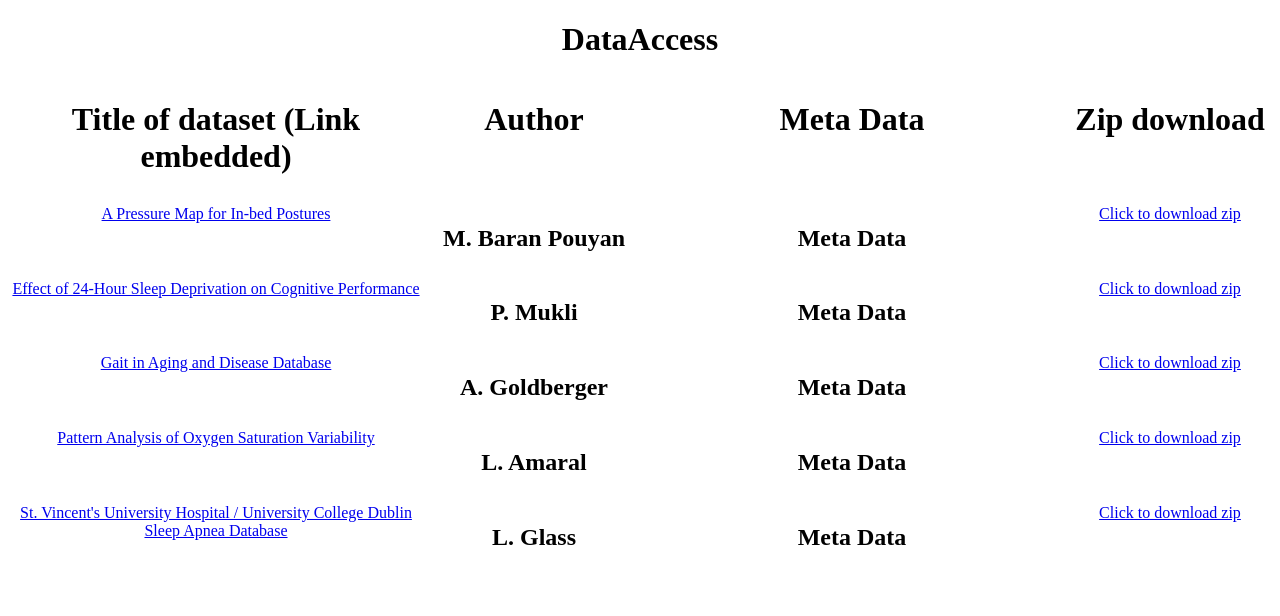
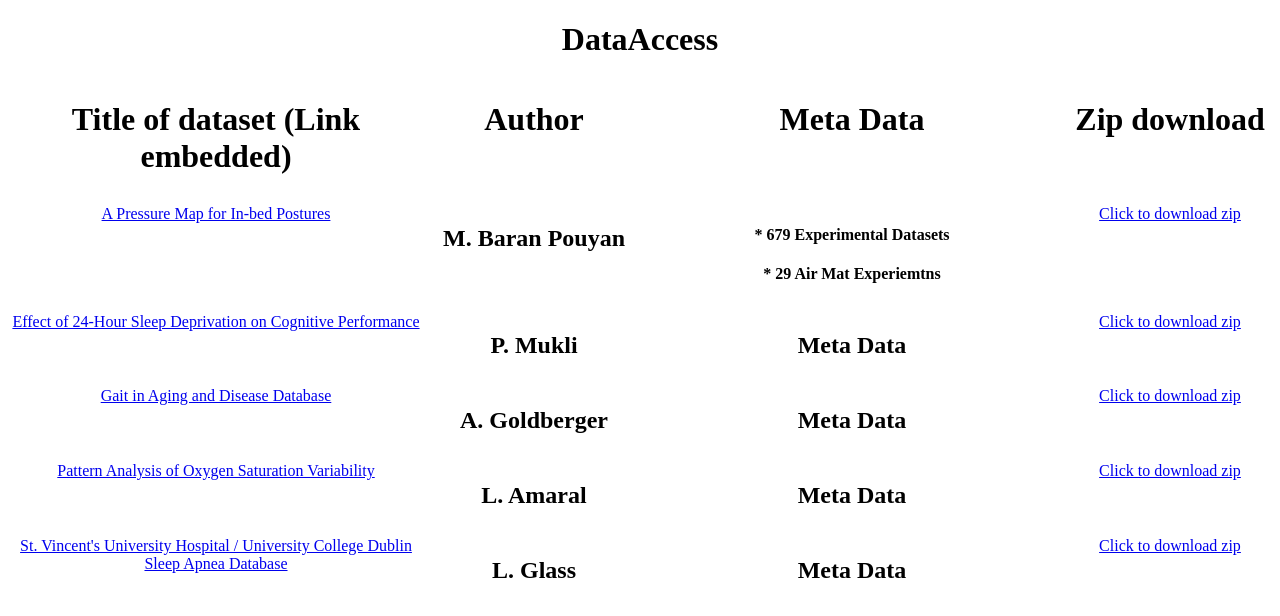
Before and after one commit to LandynMoreno/EE461L, a React (Create React App) app in the folder project/: page /dataaccess in a window 1280 px wide. Shown: the top 616 px of the page. Built offline with nearby package versions, Linux system fonts and the light colour scheme.

Commit message:
Updated metadata for the first entry

```diff
--- a/project/src/components/DataAccess.js
+++ b/project/src/components/DataAccess.js
@@ -29,7 +29,8 @@ function DataAccess() {
                 </Grid>
 
                 <Grid item lg={4}>
-                    <h2> Meta Data</h2>
+                    <h4> * 679 Experimental Datasets</h4>
+                    <h4> * 29 Air Mat Experiemtns</h4>
                 </Grid>
 
                 <Grid item lg={2}>
```
